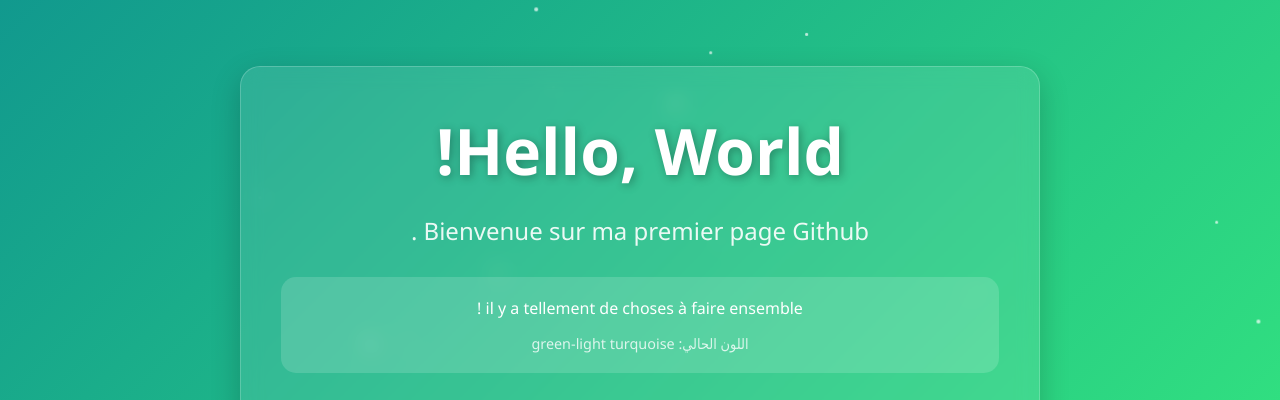
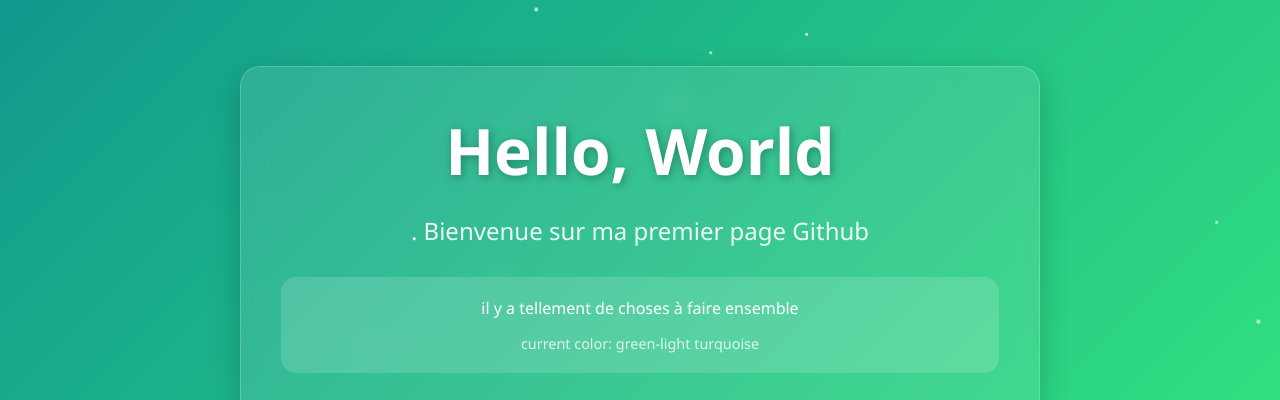
Before and after one commit to Youssef7444/Hello-word, a plain HTML site: page index.html in a window 1280 px wide. Both pictures are taken after a click on the button "change color". Shown: the top 400 px of the page. Drawn offline with Linux system fonts and the light colour scheme.

Commit message:
Update index.html

```diff
--- a/index.html
+++ b/index.html
@@ -227,11 +227,11 @@
     <div class="particles" id="particles"></div>
 
     <div class="container">
-        <h1 id="hello-text">Hello, World!</h1>
+        <h1 id="hello-text">Hello, World</h1>
         <p class="subtitle">Bienvenue sur ma premier page Github .</p>
 
         <div class="message-box">
-            <p>il y a tellement de choses à faire ensemble !</p>
+            <p>il y a tellement de choses à faire ensemble </p>
             <p class="color-indicator" id="color-indicator">current color : blue-purple</p>
         </div>
 
@@ -310,10 +310,6 @@
             "مرحباً بالعالم!",
             "Hola, Mundo!",
             "Bonjour, Monde!",
-            "Hallo, Welt!",
-            "Ciao, Mondo!",
-            "Привет, мир!",
-
         ];
 
         // خيارات الألوان مع أسمائها
@@ -358,7 +354,7 @@
 
             const randomIndex = Math.floor(Math.random() * colors.length);
             document.body.style.background = colors[randomIndex].gradient;
-            colorIndicator.textContent = `اللون الحالي: ${colors[randomIndex].name}`;
+            colorIndicator.textContent = `current color: ${colors[randomIndex].name}`;
 
             updateCounter();
 
```
